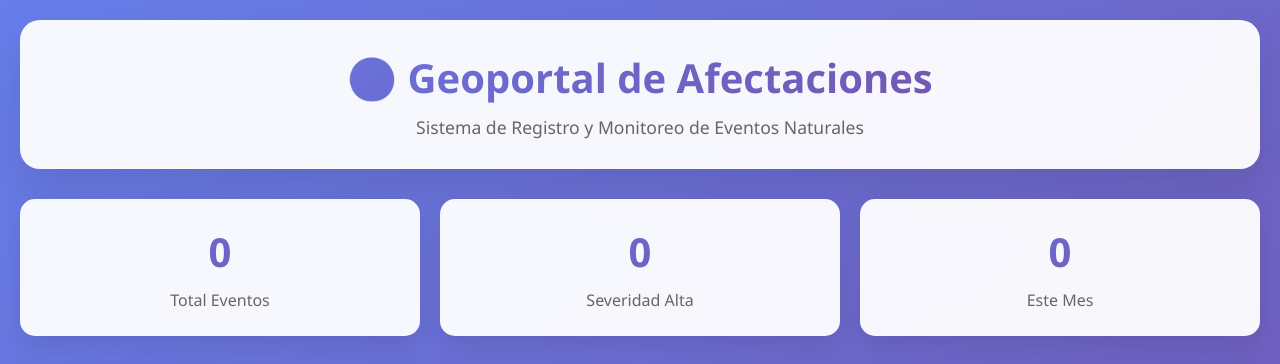
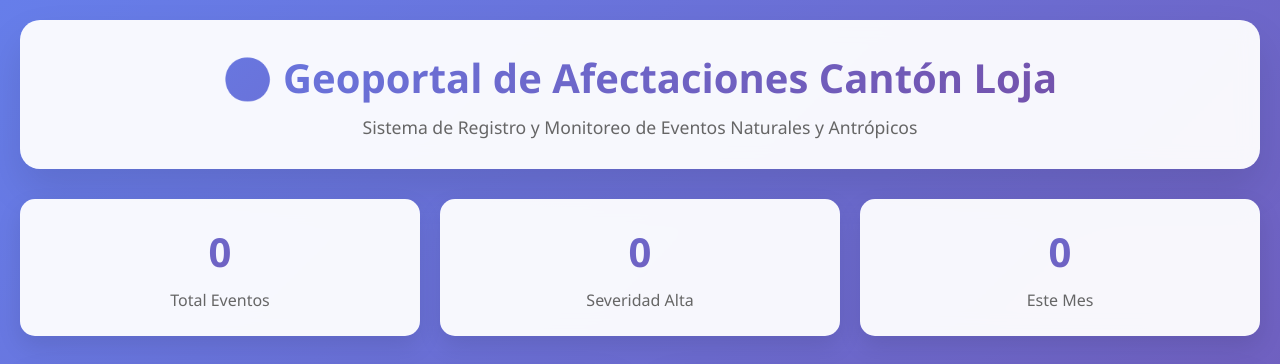
Before and after one commit to mpalverca/geoportal, a plain HTML site: page index.html in a window 1280 px wide. Shown: the top 364 px of the page. Drawn offline with nearby package versions, Linux system fonts and the light colour scheme.

Commit message:
Update index.html
se actualizo la información

```diff
--- a/index.html
+++ b/index.html
@@ -235,8 +235,8 @@
 <body>
     <div class="container">
         <div class="header">
-            <h1>🌍 Geoportal de Afectaciones</h1>
-            <p>Sistema de Registro y Monitoreo de Eventos Naturales</p>
+            <h1>🌍 Geoportal de Afectaciones Cantón Loja</h1>
+            <p>Sistema de Registro y Monitoreo de Eventos Naturales y Antrópicos</p>
         </div>
 
         <div class="stats">
```
